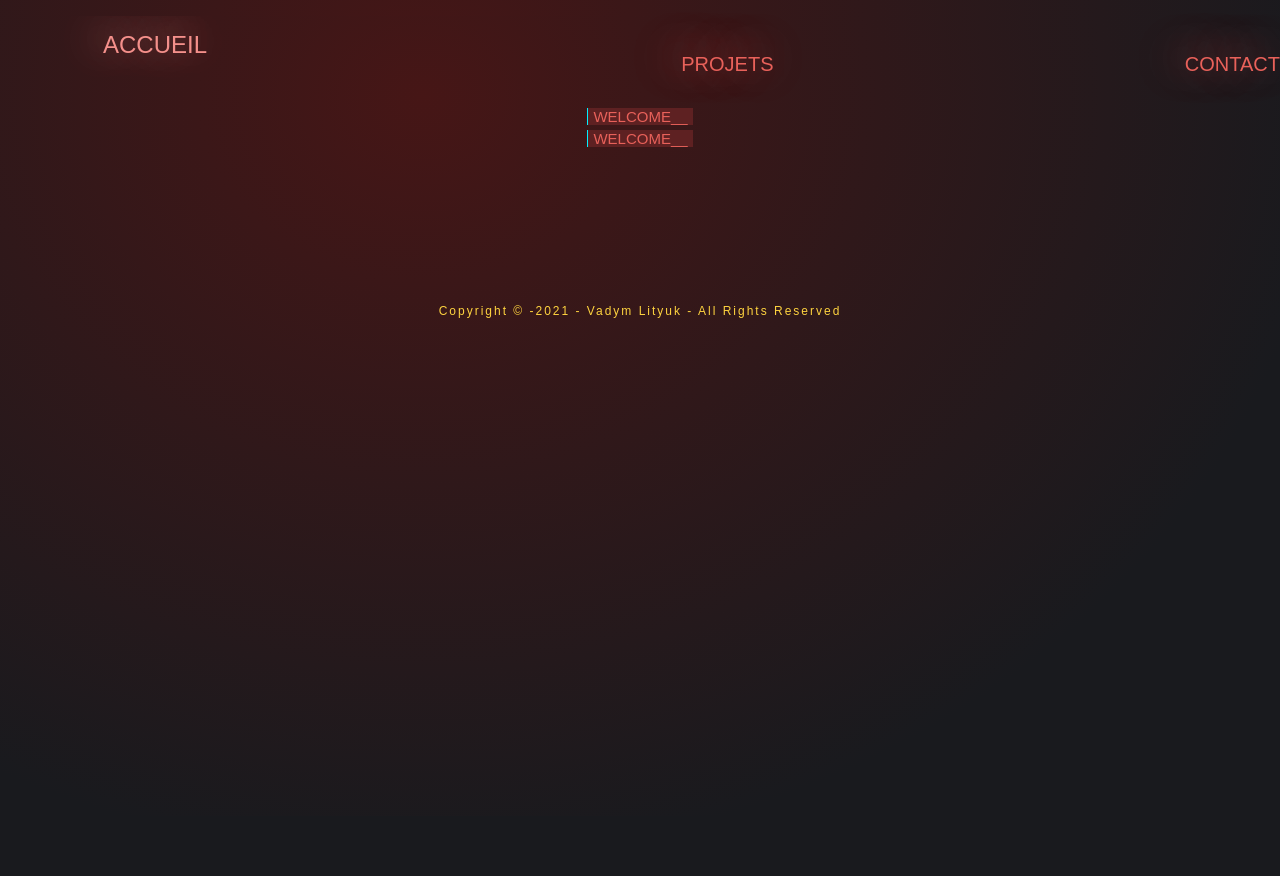
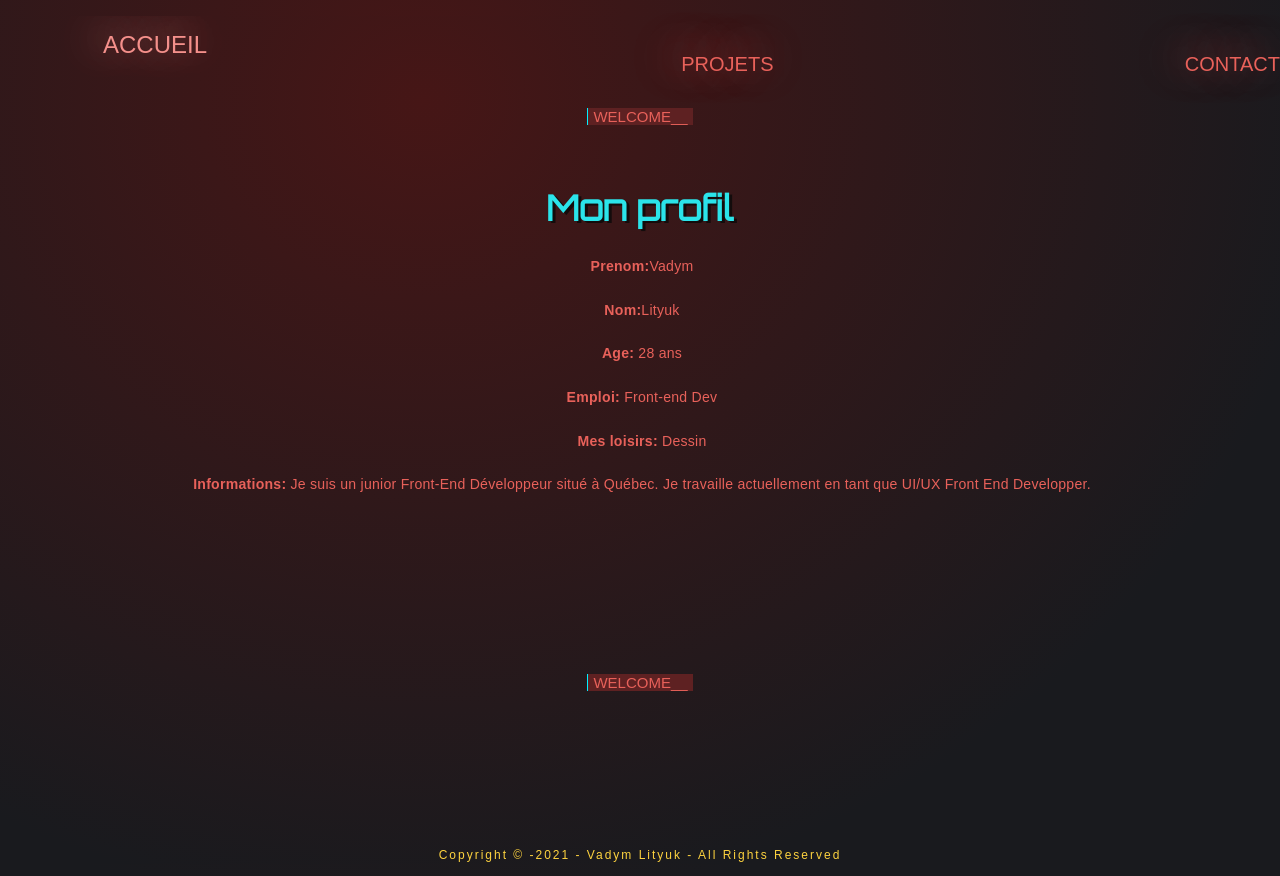
Before and after one commit to VadymLityuk/1017examen2vadymlityuk, a Vue app in the folder examen2/: page /home in a window 1280 px wide. Before the commit the page ends 816 px from the top, so only its background shows below. Built offline with nearby package versions, Linux system fonts and the light colour scheme; a web font is replaced by a local one.

Commit message:
mes mixins

```diff
--- a/examen2/src/App.vue
+++ b/examen2/src/App.vue
@@ -3,7 +3,7 @@
 
     <Header/>
     <Accueil   v-if="showAccueil"/>
-    <Profile v-if="showProfile" />
+    <Profile  v-if="showAccueil" />
     <router-view />
        <Footer/>
   </div>
--- a/examen2/src/mixins/mixinTranslations.js
+++ b/examen2/src/mixins/mixinTranslations.js
@@ -10,7 +10,9 @@ export const mixinTranslations = {
       lastName: "Lastname",
       email: "Email",
       contact: "Contact",
+      reasonOfContact: "Reason of Contact",
       job: "Job ",
+      hobby:"My hobbys",
       informations: "Informations",
       project: "Project",
       appointment: "Take appointment",
@@ -30,7 +32,9 @@ export const mixinTranslations = {
       lastName: "Nom",
       email: "Courriel",
       contact: "Contact",
+      reasonOfContact: "Raison du contact",
       job: "Emploi",
+      hobby:"Mes loisirs",
       informations: "Informations",
       project: "Projets",
       appointment: "Prise de rendez-vous",
--- a/examen2/src/views/Profile.vue
+++ b/examen2/src/views/Profile.vue
@@ -2,11 +2,12 @@
   <div class="prof">
     <h1>Mon profil</h1>
     <div class="infos">
-       <p><strong>Nom:</strong>Vadym Lityuk</p>
-        <p><strong>Age:</strong>  {{ age| translateTo(language) }}</p>
-        <p><strong>Profession:</strong> Front-end Dev</p>
-        <p><strong>Hobby:</strong> Dessin</p>
-        <p><strong>Info:</strong> {{ info| translateTo(language) }}</p>
+       <p><strong>{{'firstName'| translateTo(language)}}:</strong>Vadym</p>
+       <p><strong>{{'lastName'| translateTo(language)}}:</strong>Lityuk</p>
+        <p><strong>Age:</strong>  {{'age'| translateTo(language)}} </p>
+        <p><strong>{{'job'| translateTo(language)}}:</strong> Front-end Dev</p>
+        <p><strong>{{'hobby'| translateTo(language)}}:</strong> Dessin</p>
+        <p><strong>{{'informations'| translateTo(language)}}:</strong> {{'info'| translateTo(language)}} </p>
     </div>
   </div>
 </template>
@@ -19,6 +20,8 @@ export default {
 
   mixins: [mixinTranslations],
   name: 'Footer',
+
+
 }
 </script>
 
```
